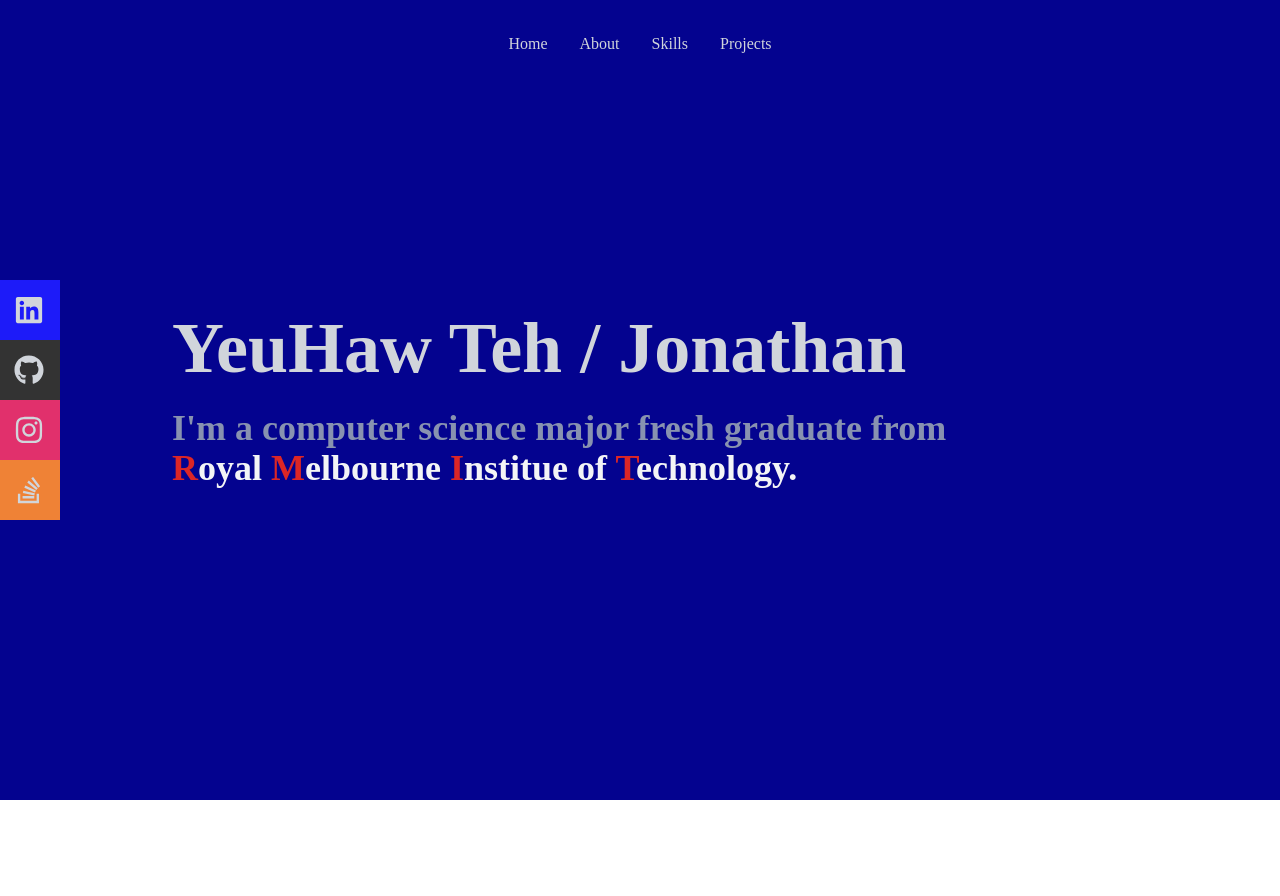
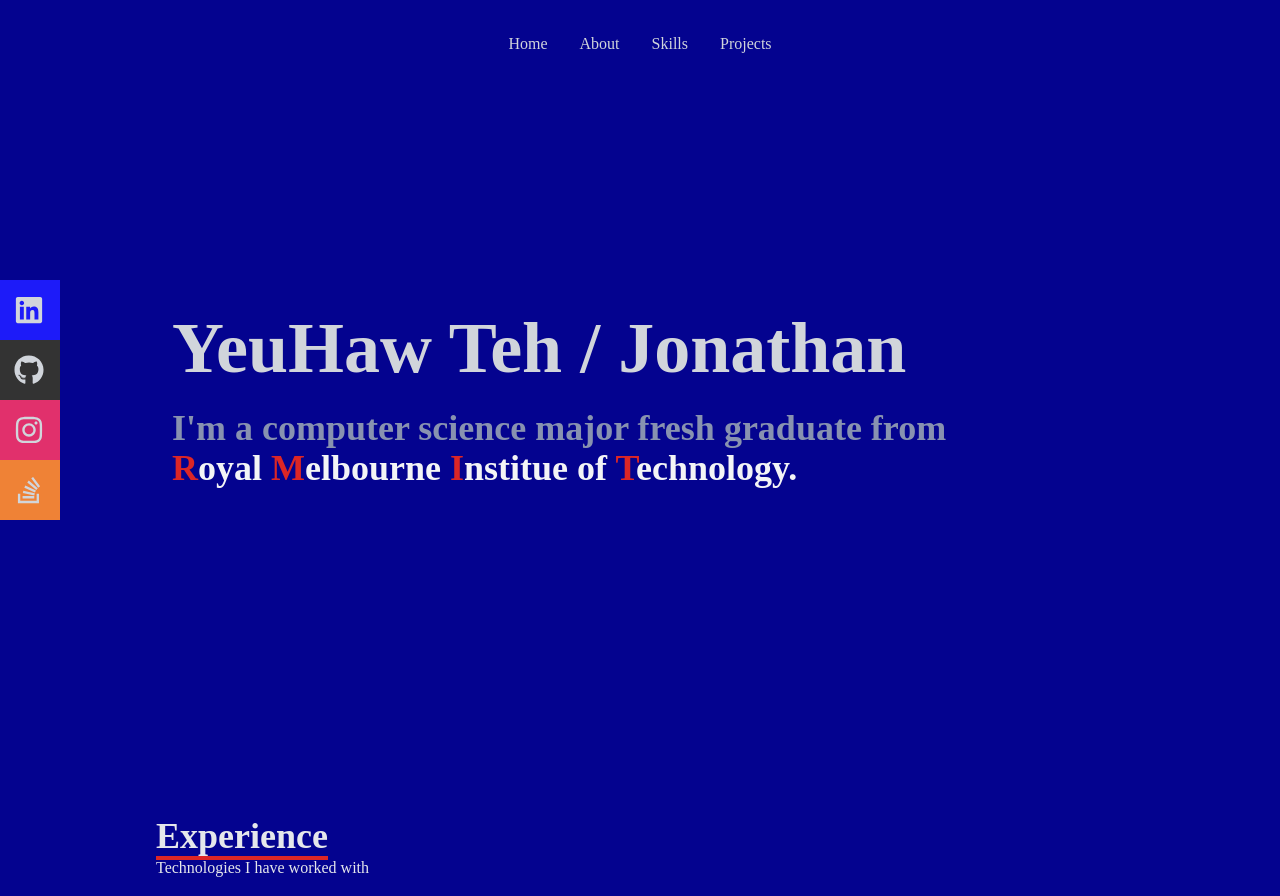
Before and after one commit to Kirixi/Personal-website-old, a React (Create React App) app: page / in a window 1280 px wide. Before the commit the page ends 800 px from the top, so only its background shows below. Built offline with nearby package versions, Linux system fonts and the light colour scheme.

Commit message:
Experience section title added

```diff
--- a/src/App.js
+++ b/src/App.js
@@ -2,12 +2,14 @@ import logo from './logo.svg';
 import './App.css';
 import Navbar from './Components/Navbar';
 import { Home } from './Components/Home';
+import Skils from './Components/Skils';
 
 function App() {
   return (
     <div>
       <Navbar />
       <Home />
+      <Skils />
     </div>
   );
 }
--- /dev/null
+++ b/src/Components/Skils.jsx
@@ -0,0 +1,20 @@
+import React from 'react';
+
+const Skils = () => {
+  return (
+    <div className='bg-[#04038f] text-gray-200'>
+      <div className='max-w-[1000px] mx-auto p-4 flex flex-col justify-center w-full h-full'>
+        <div>
+          <p className='text-4xl font-bold inline border-b-4 border-red-600 '>
+            Experience
+          </p>
+          <h2>Technologies I have worked with</h2>
+        </div>
+      </div>
+
+      <div></div>
+    </div>
+  );
+};
+
+export default Skils;
```
